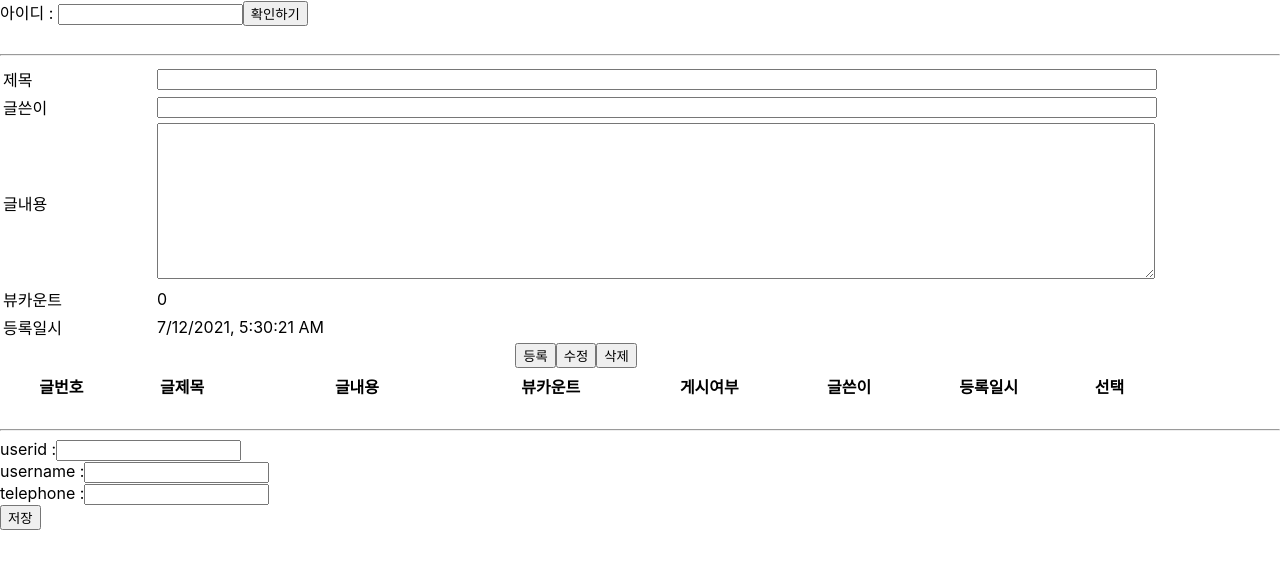
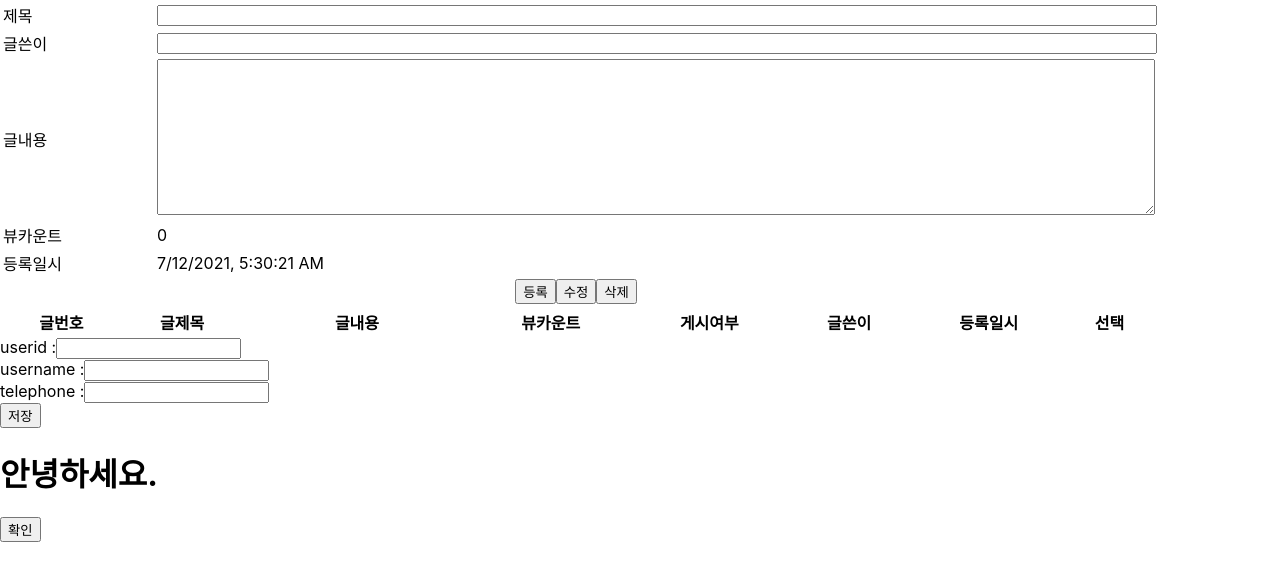
Before and after one commit to hminah0215/Nambu_React, a React (Create React App) app in the folder Day2/reacteventapp/: page / in a window 1280 px wide. Shown: the top 580 px of the page. Built offline with nearby package versions, Linux system fonts and the light colour scheme.

Commit message:
클래스형 컴포넌트에서의 라이프사이클

```diff
--- a/Day2/reacteventapp/src/App.js
+++ b/Day2/reacteventapp/src/App.js
@@ -12,9 +12,11 @@ import "./App.css";
 import Article from "./Article";
 // import Article2 from "./Article2";
 
-import RefTest from "./RefTest";
+// import RefTest from "./RefTest";
 
 import ESRclass from "./EvenetStateRefClass";
+
+import LifeCycleClass from "./LifeCycleClass";
 
 function App() {
   return (
@@ -26,14 +28,15 @@ function App() {
       <ListDemo></ListDemo> */}
       {/* <ListDemo2></ListDemo2> */}
       {/* <Board></Board> */}
-      <RefTest></RefTest>
-      <br />
-      <hr />
+      {/* <RefTest></RefTest> */}
+
+      {/* <hr /> */}
       <Article></Article>
-      <br />
-      <hr />
+
+      {/* <hr /> */}
       <ESRclass></ESRclass>
       {/* <Article2></Article2> */}
+      <LifeCycleClass></LifeCycleClass>
     </div>
   );
 }
--- /dev/null
+++ b/Day2/reacteventapp/src/LifeCycleClass.js
@@ -0,0 +1,53 @@
+import React, { Component } from "react";
+
+class LifeCycleClass extends Component {
+  // 생성자 함수, 컴포넌트가 생성될 때 최초 한번 실행
+  constructor(props) {
+    super(props);
+    console.log("1.생성자 함수 호출 ===========> ");
+  }
+
+  // props 값으로 state 값을 변경코자 할 때 사용할 수 있는 이벤트,
+  // 부모 컴포넌트에서 전달된 props 속성으로 state 값을 변경할때는 이 이벤트에서 처리 해야한다.
+  static getDrivedStateFromProps(nextProps, prevState) {
+    console.log("2.getDrivedStateFromProps 이벤트 호출 =============> ");
+    return null;
+  }
+
+  // 컴포넌트 내용이 최초 화면에 마운트(렌더링이) 완료되는 경우
+  // 주로 화면 ui가 모두 렌더링 완료되는 시점에서 백엔드 데이터를 호출하는 경우 주로 사용한다.
+  componentDidMount() {
+    console.log("componentDidMount", "최초에 한번 컴포넌트가 마운트 될때 실행된다!! ");
+  }
+
+  // 컴포넌트내에 props나 state가 바뀔때 마다 실행되는 생애주기 이벤트
+  shouldComponentUpdate(nextProps, nextState) {
+    console.log("shouldComponentUpdate", "state,props 값이 변경될때마다 실행되는 이벤트");
+
+    // 조건식결과 특정 조건이면 해당 props, state 값의 변경을 return false하여 변경을 취소할 수 있다.
+    return true;
+  }
+
+  // 컴포넌트가 언마운트(화면에서 사라지는) 되기 바로 전에 실행된다.
+  componentWillUnmount() {
+    console.log("componentWillUnmount !!!");
+  }
+
+  // 컴포넌트 업데이트가 완료된 이후에 발생하는 이벤트
+  componentDidUpdate(prevProps, prevState, snapshot) {
+    console.log("componentDidUpdate !!");
+  }
+
+  render() {
+    console.log("render() 메소드, html요소내 state가 변경될때마다 호출됨!!! ");
+
+    return (
+      <div>
+        <h1>안녕하세요.</h1>
+        <button>확인</button>
+      </div>
+    );
+  }
+}
+
+export default LifeCycleClass;
```
